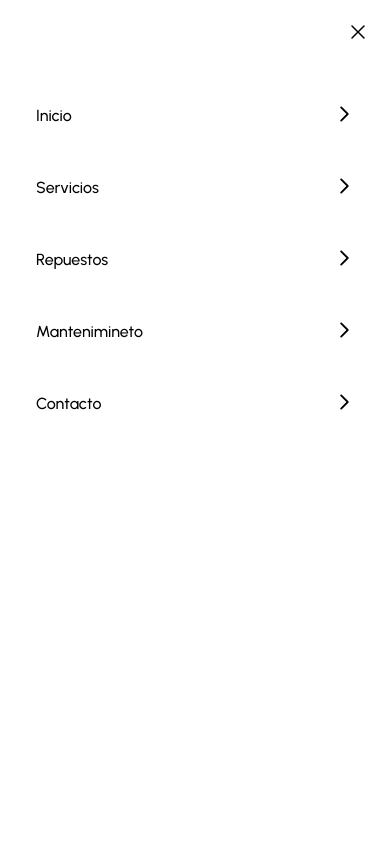
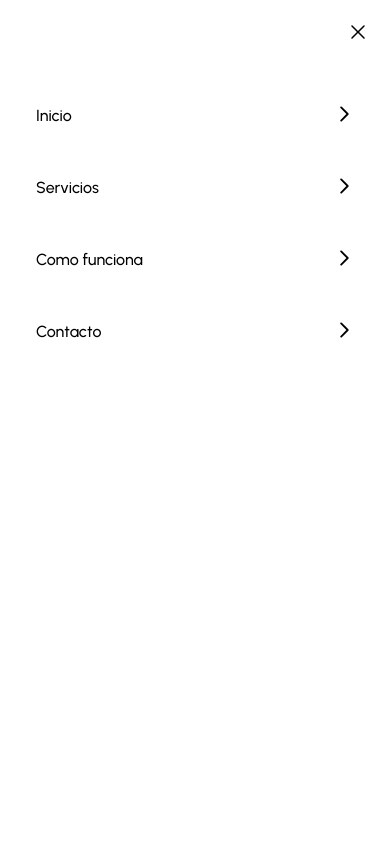
Before and after one commit to victor-arango/ServicesV4, an Astro site: page / in a window 390 px wide. Both pictures are taken after a click on the link "Menú". Shown: the top 844 px of the page. Built offline with nearby package versions, Linux system fonts and the light colour scheme; Astro itself is replaced by a stand-in of ours; grey boxes are pictures that could not be loaded.

Commit message:
update links

```diff
--- a/src/components/AppFooter.astro
+++ b/src/components/AppFooter.astro
@@ -3,7 +3,7 @@ import Container from "./Container.astro";
 
 ---
 
-  <footer class="bg-white rounded-lg shadow dark:bg-gray-900 m-4">
+  <footer id="contacto" class="bg-white rounded-lg shadow dark:bg-gray-900 m-4">
     <footer class="bg-white lg:grid lg:grid-cols-5">
         <div class="relative block h-32 lg:col-span-2 lg:h-full">
           <img
--- a/src/components/AppHeader.astro
+++ b/src/components/AppHeader.astro
@@ -40,11 +40,10 @@ import Logo from "./Logo.astro"
       <ul
       class="flex flex-col mt-4 [&>li>a]:transition-colors [&>li]:m-3  [&>li>a]:flex [&>li>a]:justify-between [&>li>a]:duration-200 [&>li>a]:text-black [&>li>a]:font-medium [&>li>a]:inline-block [&>li>a]:px-6 [&>li>a]:py-3 [&>li>a]:rounded-md [&>li>a]:w-full"
       >
-        <li><a class="hover:bg-slate-100" href="#home"> Inicio <img class="h-5" alt="arrow icon" src="/arrow-icon.svg"></a> </li>
-        <li><a class="hover:bg-slate-100" href="#model-s">Servicios<img class="h-5" alt="arrow icon" src="/arrow-icon.svg"></a></li>
-        <li><a class="hover:bg-slate-100" href="#model-3">Repuestos<img class="h-5" alt="arrow icon" src="/arrow-icon.svg"></a></li>
-        <li><a class="hover:bg-slate-100" href="#model-x">Mantenimineto<img class="h-5" alt="arrow icon" src="/arrow-icon.svg"></a></li>
-        <li><a class="hover:bg-slate-100" href="#model-y">Contacto<img class="h-5" alt="arrow icon" src="/arrow-icon.svg"></a></li>
+        <li><a class="hover:bg-slate-100" href="#inicio"> Inicio <img class="h-5" alt="arrow icon" src="/arrow-icon.svg"></a> </li>
+        <li><a class="hover:bg-slate-100" href="#servicios">Servicios<img class="h-5" alt="arrow icon" src="/arrow-icon.svg"></a></li>
+        <li><a class="hover:bg-slate-100" href="#comoFunciona">Como funciona<img class="h-5" alt="arrow icon" src="/arrow-icon.svg"></a></li>
+        <li><a class="hover:bg-slate-100" href="#contacto">Contacto<img class="h-5" alt="arrow icon" src="/arrow-icon.svg"></a></li>
     </ul>
   </nav>
 
--- a/src/components/Blog.astro
+++ b/src/components/Blog.astro
@@ -3,7 +3,7 @@ import Container from "./Container.astro"
 
 ---
 
-<div id="contacto">
+<div id="mantenimiento">
   <Container>
 <section class="py-12">
   <!-- Container -->
--- a/src/components/Features.astro
+++ b/src/components/Features.astro
@@ -3,7 +3,7 @@ import Container from "./Container.astro"
 
 ---
 
-<div id="features">
+<div id="comoFunciona">
   <Container>
 
 <section>
--- a/src/components/Stats.astro
+++ b/src/components/Stats.astro
@@ -3,7 +3,7 @@ import Container from "./Container.astro";
 
 ---
 
-<div id="solution">
+<div id="servicios">
     <Container>
 
 <!-- Section Facts -->
--- a/src/components/Testimonials.astro
+++ b/src/components/Testimonials.astro
@@ -3,7 +3,7 @@ import Container from "./Container.astro"
 
 ---
 
-<div id="servicios">
+<div id="mantenimientos">
     <Container>
         <div class="bg-gray-100 py-8">
             <div class="max-w-4xl mx-auto px-4 sm:px-6 lg:px-8">
```
